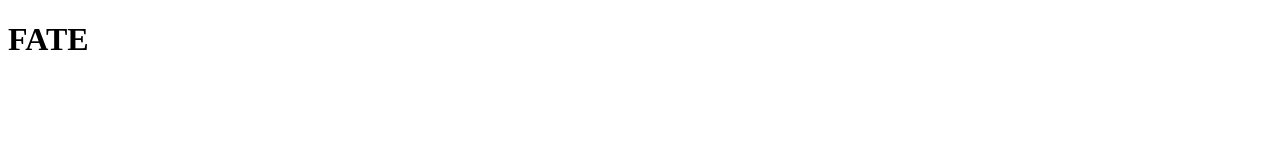
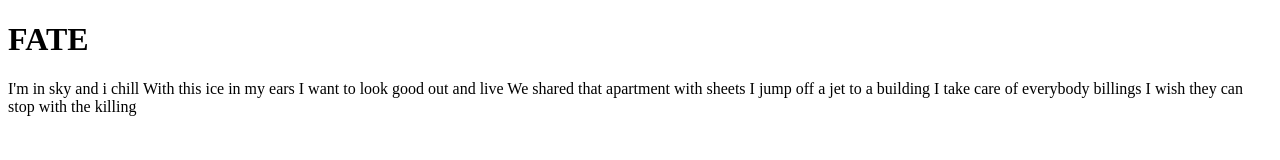
Before and after one commit to goatowski88/naukagit, a plain HTML site: page index.html in a window 1280 px wide. Drawn offline with Linux system fonts and the light colour scheme.

Commit message:
Add song lyrics

```diff
--- a/index.html
+++ b/index.html
@@ -3,6 +3,13 @@
 <body>
 
  <h1>FATE</h1>
+  <p>I'm in sky and i chill
+    With this ice in my ears
+    I want to look good out and live
+    We shared that apartment with sheets
+    I jump off a jet to a building
+    I take care of everybody billings
+    I wish they can stop with the killing</p>
 
 </body>
 </html>
```
